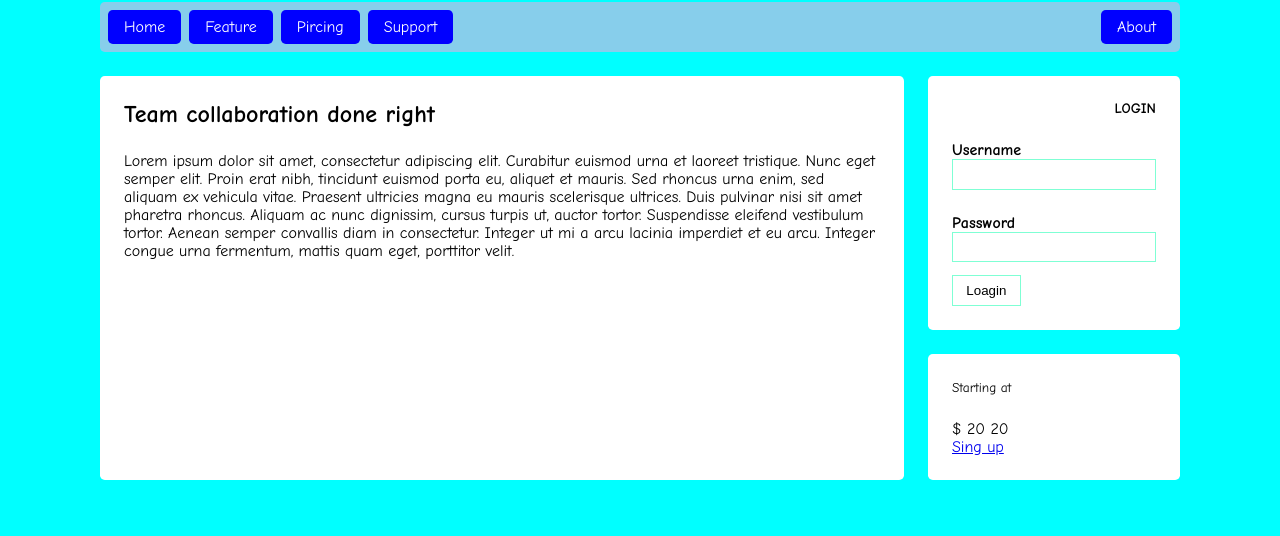
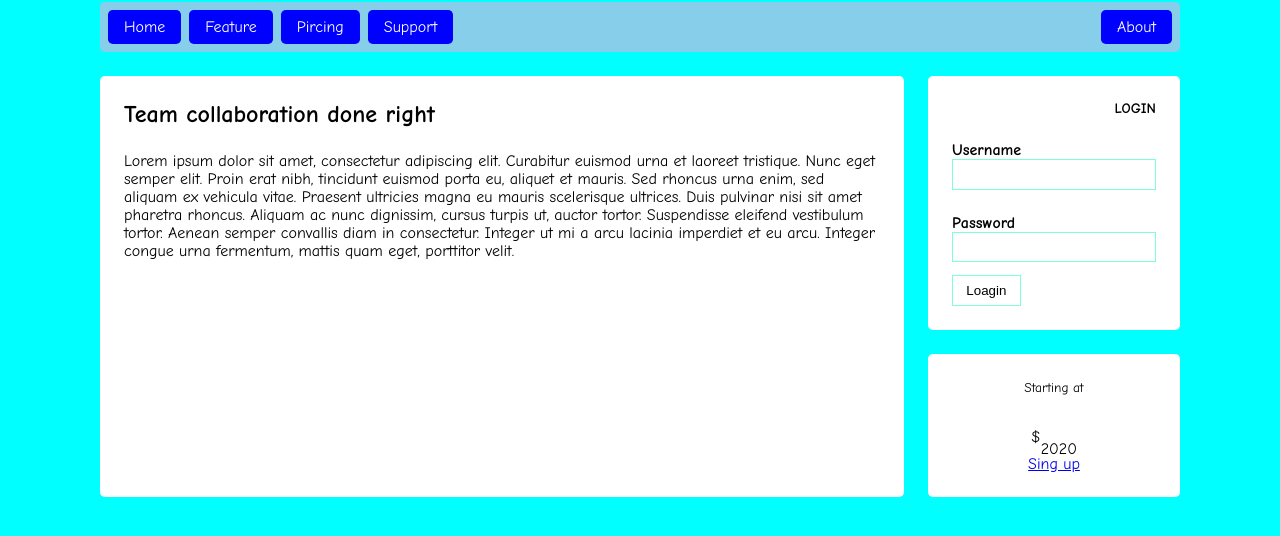
Before and after one commit to rosapl92/flex, a plain HTML site: page index.html in a window 1280 px wide. Shown: the part 80-616 px from the top of the page. Drawn offline with Linux system fonts and the light colour scheme.

```diff
--- a/main.css
+++ b/main.css
@@ -57,3 +57,12 @@ main > * + *{ /*per separare i box in main*/
     padding: .5em 1em;
     cursor: pointer;
 }
+.contered{
+    text-align: center;
+}
+.cost{
+    display: flex;
+    justify-content: center;/*sistema orizzontalmente*/
+    align-items: center;/*sistema verticalmente*/
+    line-height: .7em;
+}
```
